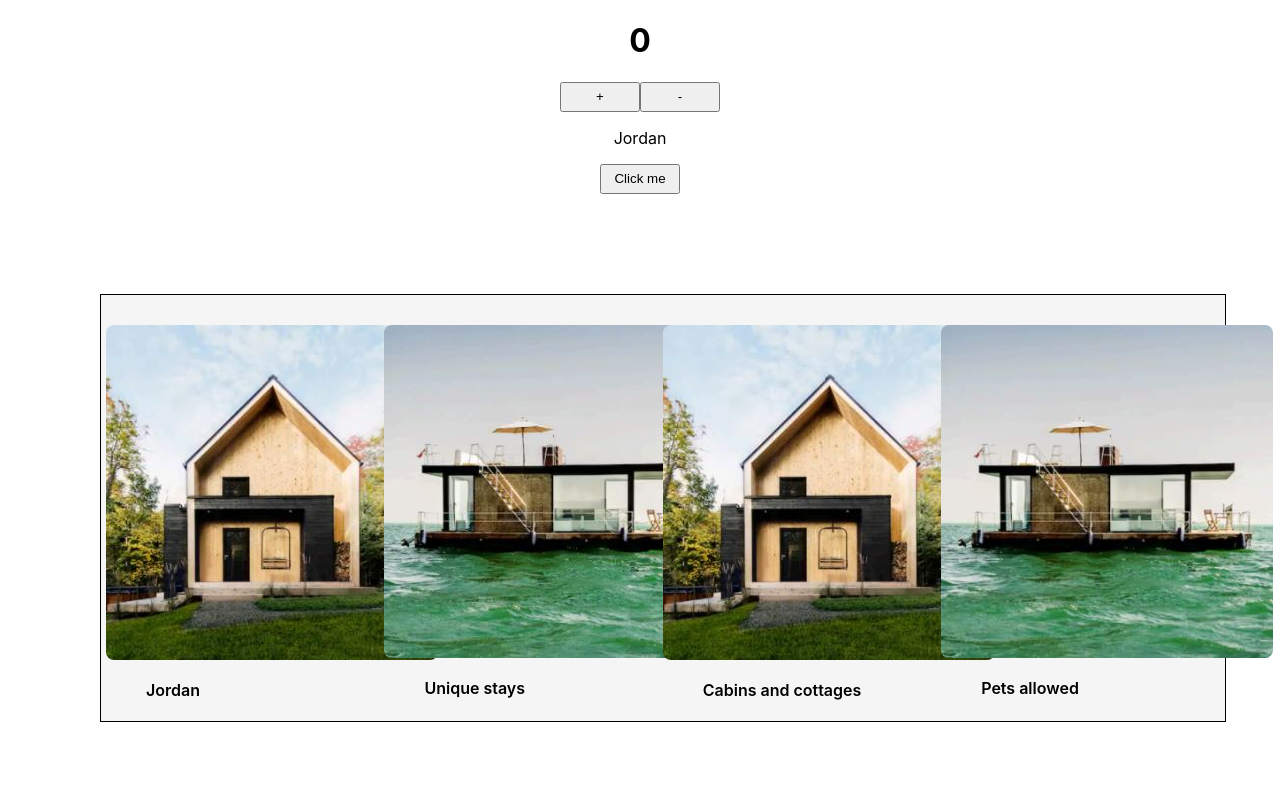
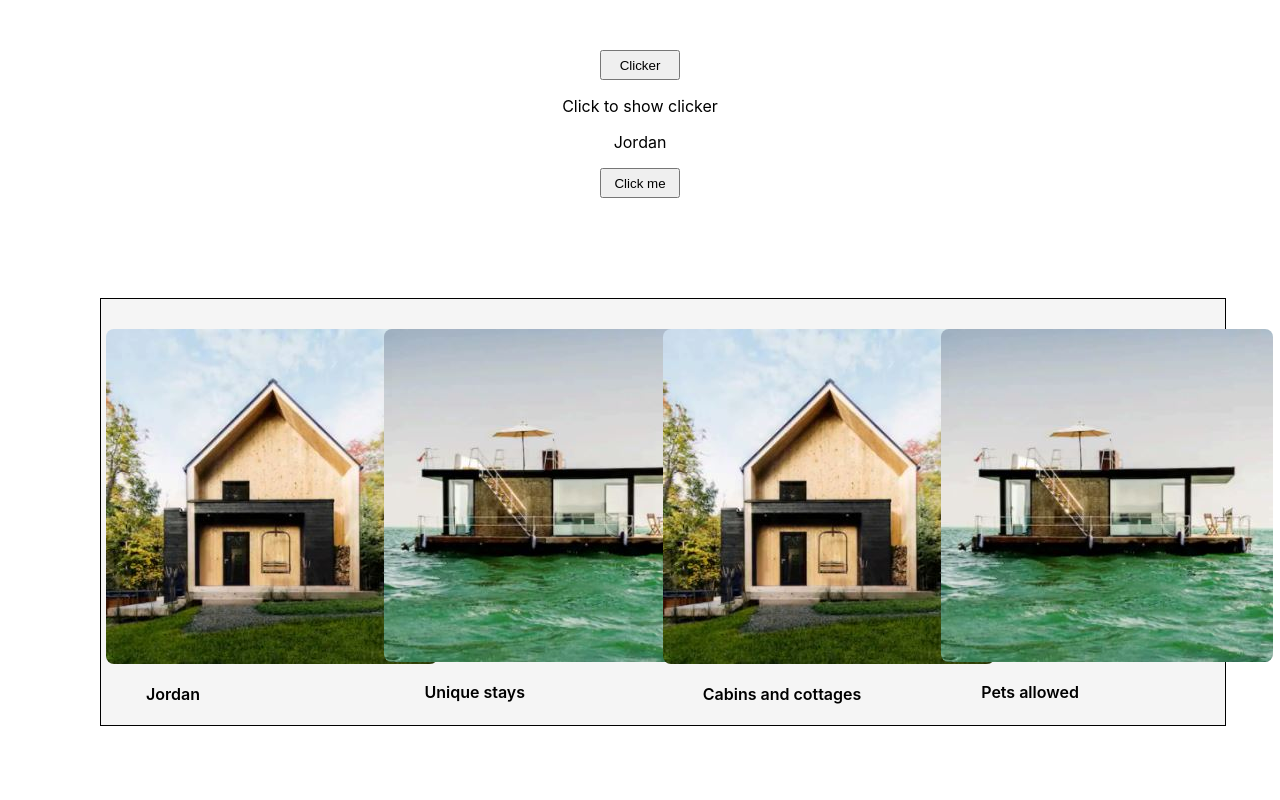
Before and after one commit to JMCromp/M48-React-Intro, a React (Create React App) app: page / in a window 1280 px wide. Shown: the top 800 px of the page. Built offline with nearby package versions, Linux system fonts and the light colour scheme; the HTML template or start-up script is replaced by a standard one.

Commit message:
Added ternary example to App.js

```diff
--- a/src/App.css
+++ b/src/App.css
@@ -2,6 +2,7 @@
   text-align: center;
   justify-content: center;
   align-items: center;
+  margin-top: 50px;
 }
 
 button {
--- a/src/App.js
+++ b/src/App.js
@@ -11,18 +11,31 @@ function App() {
   const [example, setExample] = useState("Jordan");
   const [testState, setTestState] = useState();
   const [clicker, setClicker] = useState(0);
+  const [showClicker, setShowClicker] = useState(false);
 
   const changeSomething = () => {
     setExample("Not Jordan");
   }
 
+  const displayClicker = () => {
+    if (showClicker) {
+      setShowClicker(false);
+    } else {
+      setShowClicker(true);
+    }
+  }
+
   return (
     <div className="App">
-      <Clicker clickerValue={clicker} clickerMethod={setClicker}/>
+      <button onClick={displayClicker}>Clicker</button>
+
+      {/* { bool ? ifTrueDoThis : ifFalseDoThis } */}
+      {showClicker ? <Clicker clickerValue={clicker} clickerMethod={setClicker} /> : <p>Click to show clicker</p>}
+
       <p>{example}</p>
       <button onClick={changeSomething}>Click me</button>
-      <Abnb data={example}/>
-      <Statetest data={testState} dataMethod={setTestState}/>
+      <Abnb data={example} />
+      <Statetest data={testState} dataMethod={setTestState} />
       <Netflix />
       <Bbc />
       <Person word="jelly" sub="1" image="" />
```
